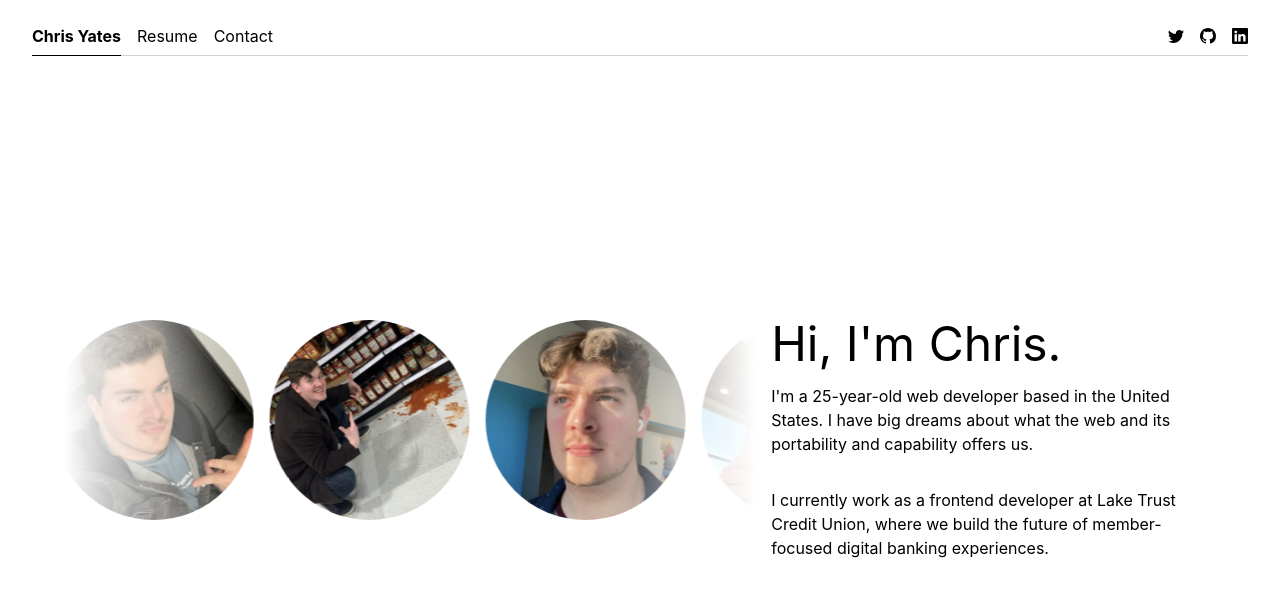
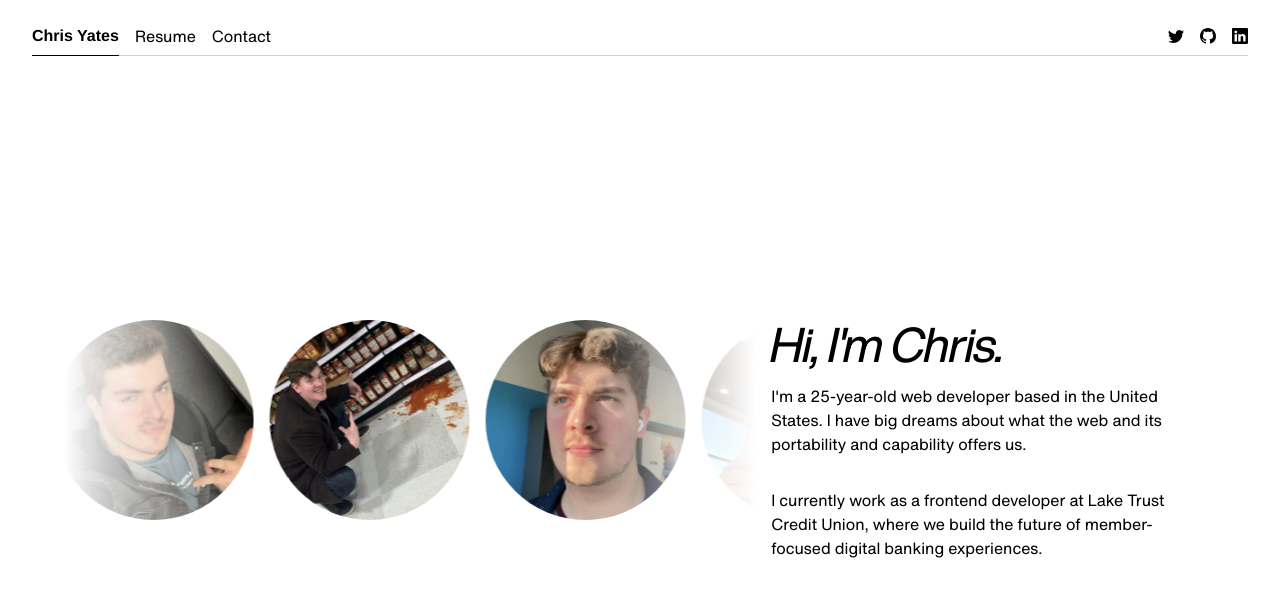
Before and after one commit to TotalChris/portfolio, a React (Vite) app: page / in a window 1280 px wide. Shown: the top 596 px of the page. Built offline with nearby package versions, Linux system fonts and the light colour scheme.

Commit message:
- Add helvetica - Skew a header

```diff
--- a/src/index.css
+++ b/src/index.css
@@ -24,13 +24,15 @@
     src: url("./assets/projectAssets/tn.ttf");
 }
 
+@font-face {
+    font-family: Helvetica;
+    src: url("assets/projectAssets/hnv.woff2");
+}
+
 body {
     margin: 0;
     min-width: 100%;
-    font-family:
-        -apple-system, BlinkMacSystemFont, "Segoe UI", "Roboto", "Oxygen",
-        "Ubuntu", "Cantarell", "Fira Sans", "Droid Sans", "Helvetica Neue",
-        sans-serif;
+    font-family: Helvetica, sans-serif;
     -webkit-font-smoothing: antialiased;
     -moz-osx-font-smoothing: grayscale;
 }
--- a/src/pages/Home.jsx
+++ b/src/pages/Home.jsx
@@ -41,7 +41,9 @@ const Home = () => {
             className="lg:w-3/5"
           />
           <div className="lg:min-w-1/2 lg:p-0 py-8 px-4 flex flex-col justify-between">
-            <h1 className="sm:text-5xl text-4xl">Hi, I&apos;m Chris.</h1>
+            <h1 className="sm:text-5xl text-4xl text-semibold tracking-tight -skew-x-12">
+              Hi, I&apos;m Chris.
+            </h1>
             <p className="py-4" style={{ maxWidth: "440px" }}>
               I&apos;m a 25-year-old web developer based in the United States. I
               have big dreams about what the web and its portability and
```
Also changed, not shown: src/assets/projectAssets/hnv.woff2 (added).
